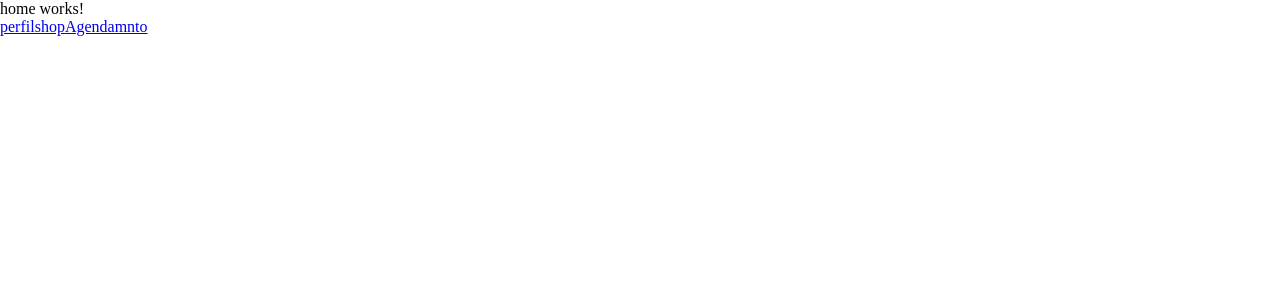
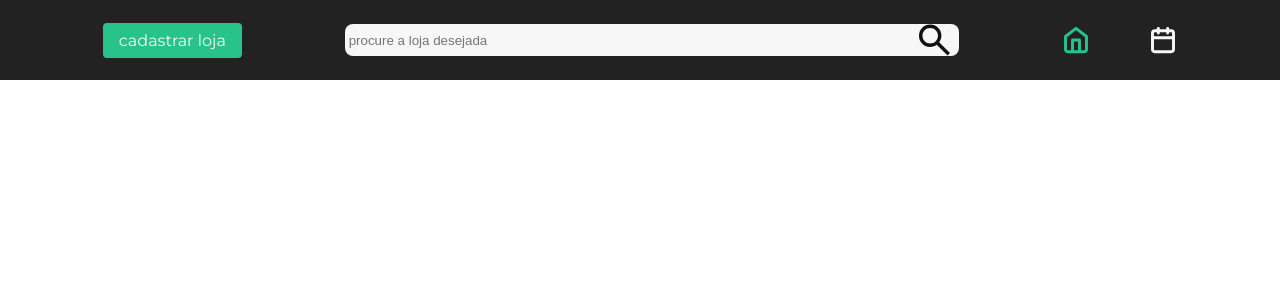
Before and after one commit to Agenda-Synapse/FrontEnd, an Angular app: page / in a window 1280 px wide. Shown: the top 300 px of the page. Built offline with nearby package versions, Linux system fonts and the light colour scheme; a web font is replaced by a local one.

Commit message:
feat:cricao topbar

```diff
--- a/angular.json
+++ b/angular.json
@@ -108,5 +108,8 @@
         }
       }
     }
+  },
+  "cli": {
+    "analytics": false
   }
 }
--- a/src/app/pages/home/home.component.html
+++ b/src/app/pages/home/home.component.html
@@ -1,4 +1,11 @@
-<p>home works!</p>
-
-<a routerLink="/perfilShop">perfilshop</a>
-<a routerLink="/agendar">Agendamnto</a>
+<div class="top">
+    <button class="btn-cad">cadastrar loja</button>
+    <div class="search-bar">
+        <input class="insert" type="text" placeholder="procure a loja desejada">
+        <img class="lupa" src="../../../assets/Vector.svg" alt="lupa">
+    </div>
+    <div class="home">
+        <img src="../../../assets/home.svg" alt="home">
+        <img src="../../../assets/calendar.svg" alt="calendario">
+    </div>
+</div>
--- a/src/app/pages/home/home.component.scss
+++ b/src/app/pages/home/home.component.scss
@@ -0,0 +1,63 @@
+.top{
+    display: flex;
+    align-items: center;
+    justify-content: space-evenly;
+    width: 100wh;
+    height: 10vh;
+    background-color: var(--black);
+
+    .btn-cad{
+        width: max-content;
+        height: max-content;
+        padding: .5rem 1rem;
+        border: none;
+        background-color: var(--green);
+        border-radius: .25rem;
+        color: var(--bg-princi);
+        font-family: var(--second-font);
+        font-size: 1rem;
+
+    }
+
+    .search-bar{
+        display: flex;
+        flex-wrap: nowrap;
+        align-items: center;
+        height: 2rem;
+        width: 48%;
+
+        .insert{
+            height: 100%;
+            width: 92%;
+            padding-left: .25rem;
+            background-color: var(--bg-princi);
+            border: none;
+            border-radius: .5rem 0 0 .5rem;
+        }
+
+        .insert:focus{
+            border: 0 none;
+            outline: 0;
+        }
+
+        .lupa{
+            height: 100%;
+            width: 8%;
+            object-fit: contain;
+            border-radius: 0 .5rem .5rem 0;
+            background-color: var(--bg-princi);
+        }
+
+        .lupa:hover{
+            cursor: pointer;
+        }
+    }
+
+    .home{
+        display: flex;
+        align-items: center;
+        justify-content: space-between;
+        width: 9%;
+
+    }
+}
```
Also changed, not shown: src/assets/calendar.svg (added), src/assets/home.svg (added).
